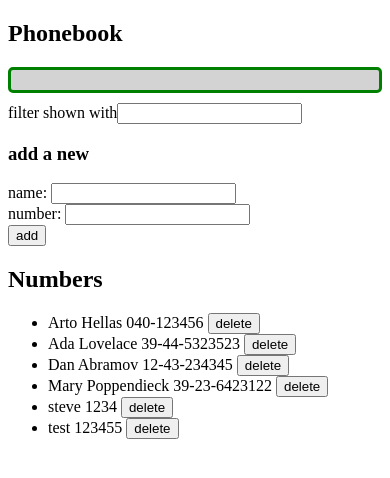
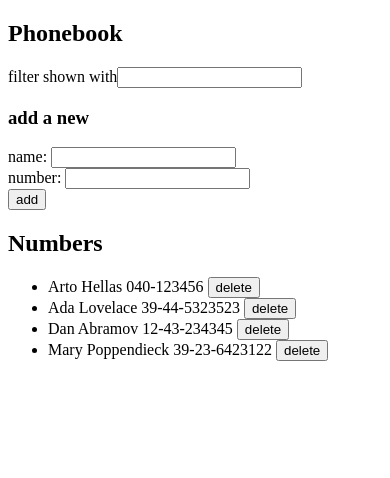
Before and after one commit to Steve-T-Pham/fullstackopen2023, a React (Vite) app in the folder part2/phonebook/: page / in a window 390 px wide. Shown: the top 478 px of the page. Built offline with nearby package versions, Linux system fonts and the light colour scheme; data requests are answered from the project's data file.

Commit message:
phonebook completion

```diff
--- a/part2/phonebook/db.json
+++ b/part2/phonebook/db.json
@@ -19,16 +19,6 @@
       "name": "Mary Poppendieck",
       "number": "39-23-6423122",
       "id": 4
-    },
-    {
-      "name": "steve",
-      "number": "1234",
-      "id": 5
-    },
-    {
-      "name": "test ",
-      "number": "123455",
-      "id": 6
     }
   ]
 }
--- a/part2/phonebook/src/App.jsx
+++ b/part2/phonebook/src/App.jsx
@@ -11,7 +11,8 @@ const App = () => {
   const [newName, setNewName] = useState('')
   const [newNumber, setNewNumber] = useState('');
   const [filter, setFilter] = useState('');
-  const [successMessage, setSuccessMessage] = useState('');
+  const [successMessage, setSuccessMessage] = useState(null);
+  const [errorMessage, setErrorMessage] = useState(null);
 
   const handleNameChange = (e) => {
     setNewName(e.target.value);
@@ -39,7 +40,7 @@ const App = () => {
           setPersons(persons.concat(returnedPerson));
           setSuccessMessage(`Added ${newName}`);
           setTimeout(() => {
-            setSuccessMessage(null)
+            setSuccessMessage(null);
           }, 5000);
           setNewName('');
           setNewNumber('');
@@ -72,6 +73,12 @@ const App = () => {
             setSuccessMessage(null)
           }, 5000)
         })
+        .catch(err => {
+          setErrorMessage(`Information of ${newName} has already been removed from server`);
+          setTimeout(() => {
+            setErrorMessage(null);
+          }, 5000);
+        });
     setNewName('');
     setNewNumber('');
   }
@@ -86,7 +93,7 @@ const App = () => {
   return (
     <div>
       <h2>Phonebook</h2>
-      <Notification message={successMessage} />
+      <Notification successMessage={successMessage}  errorMessage={errorMessage} />
       <Filter handleFilterChange={handleFilterChange} filter={filter} />
 
       <h3>add a new</h3>
--- a/part2/phonebook/src/Notification.jsx
+++ b/part2/phonebook/src/Notification.jsx
@@ -1,12 +1,21 @@
-const Notification = ({ message }) => {
-    if (message === null){
+const Notification = ({ successMessage, errorMessage }) => {
+    if (successMessage === null && errorMessage === null){
         return null;
     }
-    return(
-        <div className='success'>
-            {message}
-        </div>
-    );
+    else if (successMessage){
+        return(
+            <div className='success'>
+                {successMessage}
+            </div>
+        );
+    }
+    else{
+        return(
+            <div className='error'>
+                {errorMessage}
+            </div>
+        );
+    }
 }
 
 export default Notification;
--- a/part2/phonebook/src/index.css
+++ b/part2/phonebook/src/index.css
@@ -6,4 +6,14 @@
     border-radius: 5px;
     padding: 10px;
     margin-bottom: 10px;
-  }
+}
+
+.error {
+  color: red;
+  background: lightgrey;
+  font-size: 20px;
+  border-style: solid;
+  border-radius: 5px;
+  padding: 10px;
+  margin-bottom: 10px;
+}
```
